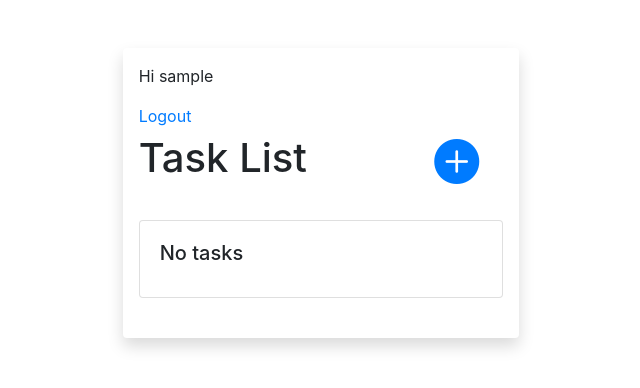
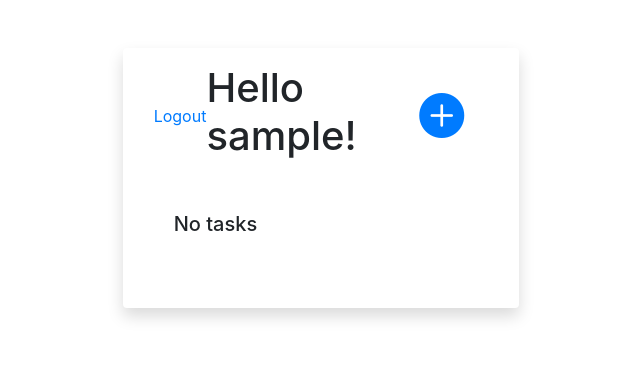
Before and after one commit to xMigma/Simple-task-manager, a Django app: page / in a window 1280 px wide. Shown: the top 388 px of the page, without its empty margins (319-959 px from the left). Run offline with Django 4.2, Linux system fonts and the light colour scheme; the visitor is signed in with stand-in values (Sample User, id 1); data that the repository does not hold is empty.

Commit message:
Improved interface

```diff
--- a/myapp/static/css/main.css
+++ b/myapp/static/css/main.css
@@ -36,3 +36,8 @@ textarea {
 .row {
     display: block;
 }
+
+.card {
+    border: None;
+    margin: None;
+}
--- a/myapp/templates/myapp/task_list.html
+++ b/myapp/templates/myapp/task_list.html
@@ -2,21 +2,19 @@
 
 {% block content %}
 
-{% if request.user.is_authenticated %}
-    <p>Hi {{request.user}}</p>
+    <div class="container d-flex flex-row justify-content-between align-items-center" id="header">
+        {% if request.user.is_authenticated %}
     <a href="{% url 'logout' %}">Logout</a>
-{% else %}
+    {% else %}
     <a href="{% url 'login' %}">Login</a>
-{% endif %}
+    {% endif %}
 
-<div class="row">
-    <div class="container d-flex flex-row justify-content-between align-items-center">
-        <h1>Task List</h1>
-        <a href="{% url 'create' %}" class="add-button mr-4"><i class="bi bi-plus-circle-fill"></i></a>
+    <h1>Hello {{request.user}}!</h1>
+    <a href="{% url 'create' %}" class="add-button mr-4"><i class="bi bi-plus-circle-fill"></i></a>
     </div>
 
     {% for task in tasks %}
-    <div class="container mt-1 mb-1">
+    <div class="container">
         <div class="card card-body d-flex flex-row justify-content-between align-items-center">
             <div class="container ">
                 <a class="task" href="{% url 'update' task.id %}">
@@ -34,5 +32,4 @@
         </div>
     </div>
     {% endfor %}
-</div>
 {% endblock %}
--- a/myapp/views.py
+++ b/myapp/views.py
@@ -26,8 +26,10 @@ class RegisterPage(FormView):
     success_url = reverse_lazy('tasks')
 
     def form_valid(self, form):
-        form.save()
-        return super().form_valid(form)
+        user = form.save()
+        if user is not None:
+            login(self.request, user)
+        return super(RegisterPage, self).form_valid(form)
 
 class CustomLogoutView(LogoutView):
     next_page = reverse_lazy('login')
@@ -48,7 +50,7 @@ class TaskCreate(LoginRequiredMixin, CreateView):
 
     def form_valid(self, form):
         form.instance.user = self.request.user
-        return super(TaskCreate).form_valid(form)
+        return super(TaskCreate, self).form_valid(form)
 
 class UpdateTask(LoginRequiredMixin, UpdateView):
     model = Task
```
